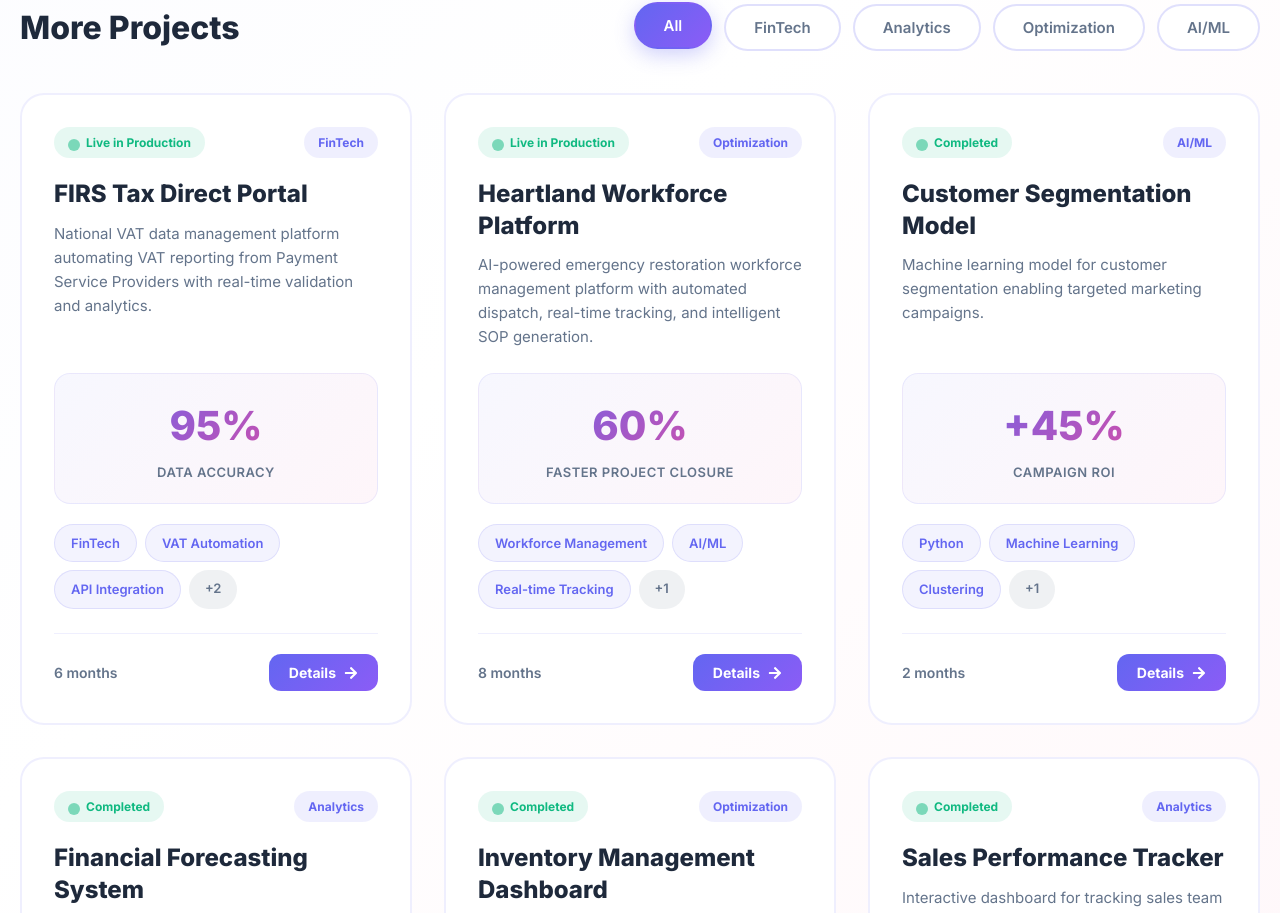
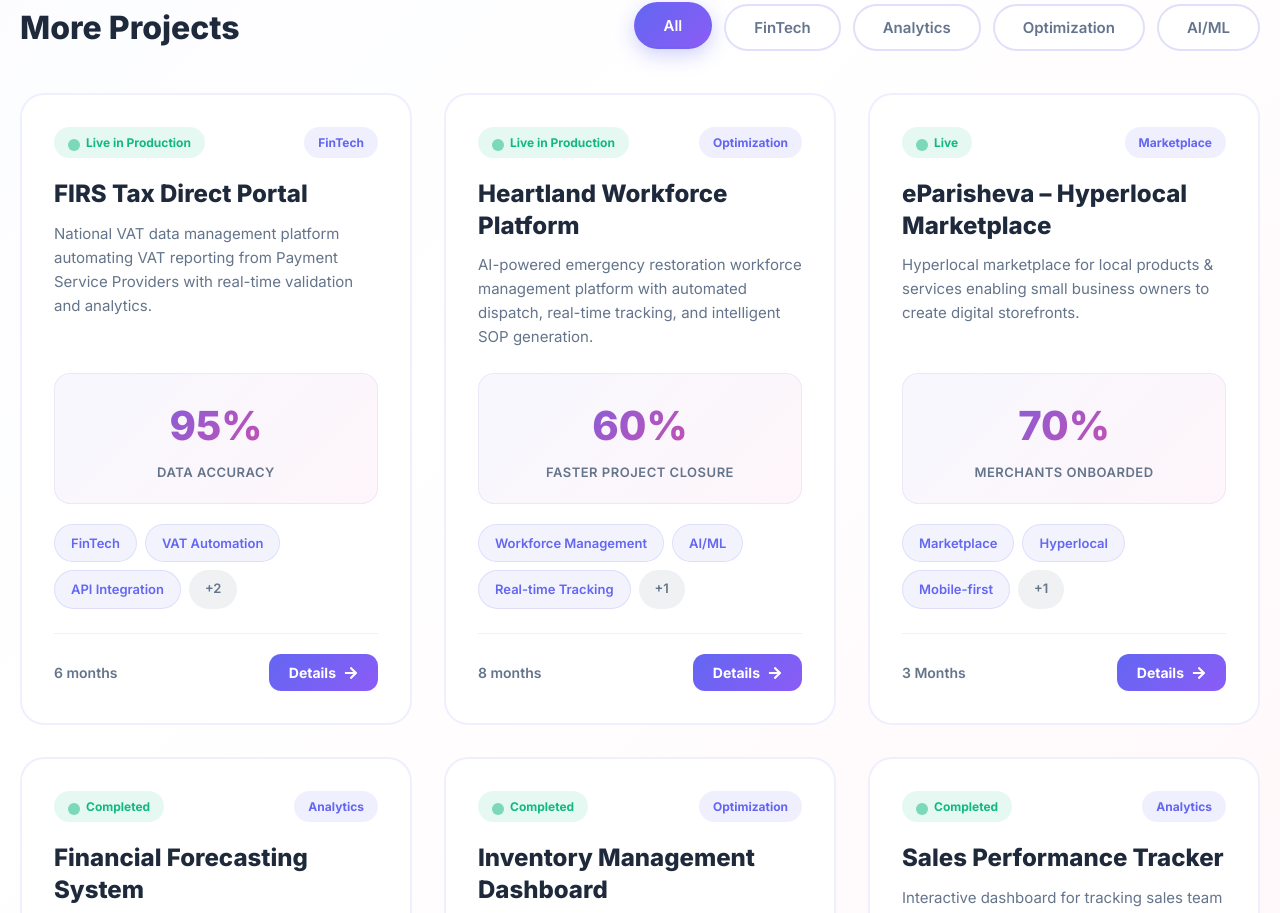
Before and after one commit to souvik-me/portfolio-website-me, a React (Vite) app: page / in a window 1280 px wide. Shown: the part 6215-7128 px from the top of the page. Built offline with nearby package versions, Linux system fonts and the light colour scheme.

Commit message:
eparisheva

```diff
--- a/src/components/Projects.jsx
+++ b/src/components/Projects.jsx
@@ -56,14 +56,14 @@
     },
     {
       id: 4,
-      title: 'Customer Segmentation Model',
-      category: 'AI/ML',
-      status: 'Completed',
-      duration: '2 months',
-      description: 'Machine learning model for customer segmentation enabling targeted marketing campaigns.',
-      impact: '+45%',
-      impactLabel: 'Campaign ROI',
-      tags: ['Python', 'Machine Learning', 'Clustering', 'Analytics']
+      title: 'eParisheva – Hyperlocal Marketplace',
+      category: 'Marketplace',
+      status: 'Live',
+      duration: '3 Months',
+      description: 'Hyperlocal marketplace for local products & services enabling small business owners to create digital storefronts.',
+      impact: '70%',
+      impactLabel: 'Merchants Onboarded',
+      tags: ['Marketplace', 'Hyperlocal', 'Mobile-first', 'Digitization']
     },
     {
       id: 5,
@@ -231,6 +231,7 @@
                     onClick={() => {
                       if (project.id === 2) navigate('/case-study/firs')
                       if (project.id === 3) navigate('/case-study/heartland')
+                      if (project.id === 4) navigate('/case-study/eparisheva')
                     }}
                   >
                     Details <FaArrowRight />
--- a/src/data/caseStudyData.js
+++ b/src/data/caseStudyData.js
@@ -321,5 +321,91 @@
             impact: 'The introduction of AI-powered documentation and SOP automation not only standardized operational excellence but also ensured continuous learning — turning each completed project into a reusable, process-improvement blueprint.',
             finalStatement: '<strong>Heartland Workforce</strong> now stands as a modern, scalable, and AI-enabled workforce management platform, capable of delivering faster, smarter, and more transparent emergency restoration services across the country.'
         }
+    },
+
+    eparisheva: {
+        id: 'eparisheva',
+        heroTitle: 'eParisheva',
+        heroHighlight: 'Hyperlocal Marketplace',
+        heroSubtitle: 'Enable small business owners to create digital storefronts and reach nearby customers.',
+        tags: ['Marketplace', 'Hyperlocal', 'Mobile-first', 'Digitization'],
+        metrics: [
+            { value: '70%', label: 'Merchants Onboarded', icon: FaRocket },
+            { value: 'High', label: 'Customer Engagement', icon: FaUsers },
+            { value: 'Fast', label: 'Fulfillment', icon: FaCheckCircle },
+            { value: '100%', label: 'Visibility', icon: FaChartLine }
+        ],
+        clientBackground: {
+            icon: FaUsers,
+            title: 'The Challenge',
+            content: [
+                'Local shop owners and service providers lacked an online presence.',
+                'They struggled with: No digital storefront, Heavy dependence on walk-ins, Limited customer reach, Manual order & inventory tracking, Zero visibility beyond their immediate area.',
+                'This led to missed revenue opportunities and inconsistent growth.'
+            ]
+        },
+        projectBackground: {
+            icon: FaDatabase,
+            title: 'Project Overview & Process',
+            content: [
+                '<strong>Goal:</strong> Enable small business owners to create digital storefronts and reach nearby customers.',
+                '<strong>Research & Discovery:</strong> Conducted merchant interviews, competitive benchmarking, and local market behavior studies. Key insights revealed merchants needed simple onboarding and customers preferred fast discovery based on locality.',
+                '<strong>UX & Flow Design:</strong> Designed key experiences for merchant signup, storefront creation, product catalog setup, and local discovery algorithms. Created wireframes and low-fi sketches.',
+                '<strong>Implementation Approach:</strong> Built a modular micro-feature architecture (storefront → catalog → orders → payment) with a mobile-first UI. Implemented location-based service discovery and a scalable backend.',
+                '<strong>My Contribution:</strong> Requirement gathering, user workflow mapping, marketplace feature design, coordination with engineering teams, UAT, and release planning.',
+                '<strong>Deliverables:</strong> BRD, FRD, Flow Diagrams, Wireframes, User stories, Acceptance criteria, Merchant & customer journey maps.'
+            ],
+            features: [
+                'Quick storefront setup for Sellers',
+                'Inventory & order management',
+                'Chat with customers',
+                'Browse nearby shops for Customers',
+                'Real-time availability & Online payments',
+                'Merchant onboarding & Analytics for Admin'
+            ],
+            conclusion: 'eParisheva successfully brought local shops and service providers into the digital economy, giving them a platform to grow, reach customers, and operate efficiently—without needing technical expertise.'
+        },
+        challenges: [
+            'Local shop owners and service providers lacked an online presence',
+            'Heavy dependence on walk-ins and limited customer reach',
+            'Manual order & inventory tracking',
+            'Zero visibility beyond their immediate area',
+            'Missed revenue opportunities and inconsistent growth'
+        ],
+        solutions: [
+            {
+                title: 'Mobile-First Hyperlocal Marketplace',
+                description: 'Allowed merchants to launch a digital storefront and sell products or services to customers nearby.'
+            },
+            {
+                title: 'For Sellers',
+                description: 'Quick storefront setup, product/service addition, inventory management, custom pricing, and chat features.'
+            },
+            {
+                title: 'For Customers',
+                description: 'Browse nearby shops, search by product/service, real-time availability, online payments, and order tracking.'
+            },
+            {
+                title: 'For Admin',
+                description: 'Merchant onboarding, marketplace monitoring, and analytics dashboard.'
+            }
+        ],
+        comparisonData: [
+            { aspect: 'Storefront', before: 'None', after: 'Digital Storefront', improvement: 'Instant Setup' },
+            { aspect: 'Reach', before: 'Walk-ins only', after: 'Hyperlocal Discovery', improvement: 'High Visibility' },
+            { aspect: 'Tracking', before: 'Manual', after: 'Automated Dashboard', improvement: 'Real-time' },
+            { aspect: 'Payments', before: 'Cash/Offline', after: 'Online Integrated', improvement: 'Seamless' }
+        ],
+        conclusion: {
+            intro: '<strong>eParisheva</strong> successfully brought local shops and service providers into the digital economy.',
+            achievements: [
+                '70% merchants created their first digital storefront',
+                'Increased visibility for local business owners',
+                'Higher customer engagement within neighbourhoods',
+                'Faster fulfilment using hyperlocal delivery workflows'
+            ],
+            impact: 'Strengthened the micro-entrepreneurship ecosystem by providing a platform to grow and operate efficiently.',
+            finalStatement: 'eParisheva stands as a vital tool for local commerce digitization.'
+        }
     }
 }
```
